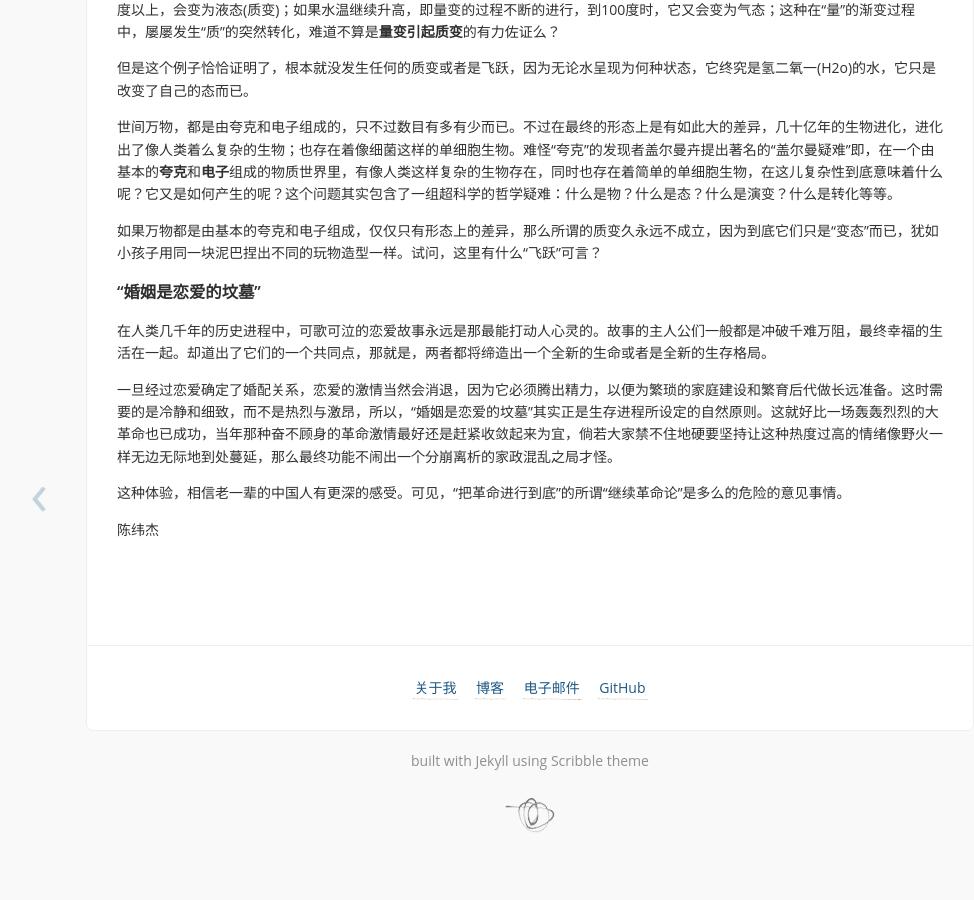
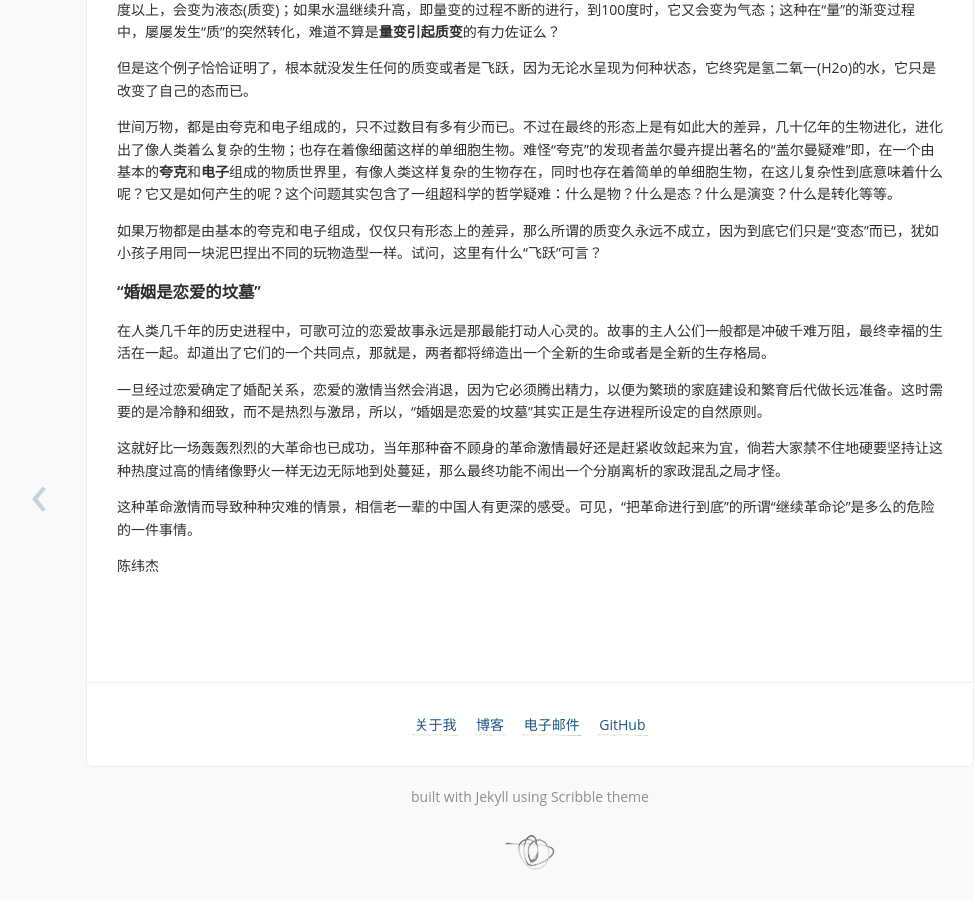
Before and after one commit to janily/janily.github.io, a Jekyll site: the page built from _posts/2016-04-03-nothingness-world.md, in a window 1280 px wide and 900 px high, scrolled down 1120 px. Shown: the whole window, without its empty margins (110-1084 px from the left). Built offline with Jekyll 4.4.1, drawn with Linux system fonts in a browser that asks for light colours; nearby versions of some CDN libraries; some web fonts are replaced; Markdown is read by kramdown in place of the engine named in the settings; comment, search, counter and statistics services are not loaded; a style sheet for code colours, icons or effects is not loaded; before the commit the page ends 1983 px from its top, so only the background shows below that.

Commit message:
new post

```diff
--- a/_posts/2016-04-03-nothingness-world.md
+++ b/_posts/2016-04-03-nothingness-world.md
@@ -35,6 +35,8 @@ tags:
 
 在人类几千年的历史进程中，可歌可泣的恋爱故事永远是那最能打动人心灵的。故事的主人公们一般都是冲破千难万阻，最终幸福的生活在一起。却道出了它们的一个共同点，那就是，两者都将缔造出一个全新的生命或者是全新的生存格局。
 
-一旦经过恋爱确定了婚配关系，恋爱的激情当然会消退，因为它必须腾出精力，以便为繁琐的家庭建设和繁育后代做长远准备。这时需要的是冷静和细致，而不是热烈与激昂，所以，“婚姻是恋爱的坟墓”其实正是生存进程所设定的自然原则。这就好比一场轰轰烈烈的大革命也已成功，当年那种奋不顾身的革命激情最好还是赶紧收敛起来为宜，倘若大家禁不住地硬要坚持让这种热度过高的情绪像野火一样无边无际地到处蔓延，那么最终功能不闹出一个分崩离析的家政混乱之局才怪。
+一旦经过恋爱确定了婚配关系，恋爱的激情当然会消退，因为它必须腾出精力，以便为繁琐的家庭建设和繁育后代做长远准备。这时需要的是冷静和细致，而不是热烈与激昂，所以，“婚姻是恋爱的坟墓”其实正是生存进程所设定的自然原则。
 
-这种体验，相信老一辈的中国人有更深的感受。可见，“把革命进行到底”的所谓“继续革命论”是多么的危险的意见事情。
+这就好比一场轰轰烈烈的大革命也已成功，当年那种奋不顾身的革命激情最好还是赶紧收敛起来为宜，倘若大家禁不住地硬要坚持让这种热度过高的情绪像野火一样无边无际地到处蔓延，那么最终功能不闹出一个分崩离析的家政混乱之局才怪。
+
+这种革命激情而导致种种灾难的情景，相信老一辈的中国人有更深的感受。可见，“把革命进行到底”的所谓“继续革命论”是多么的危险的一件事情。
```
